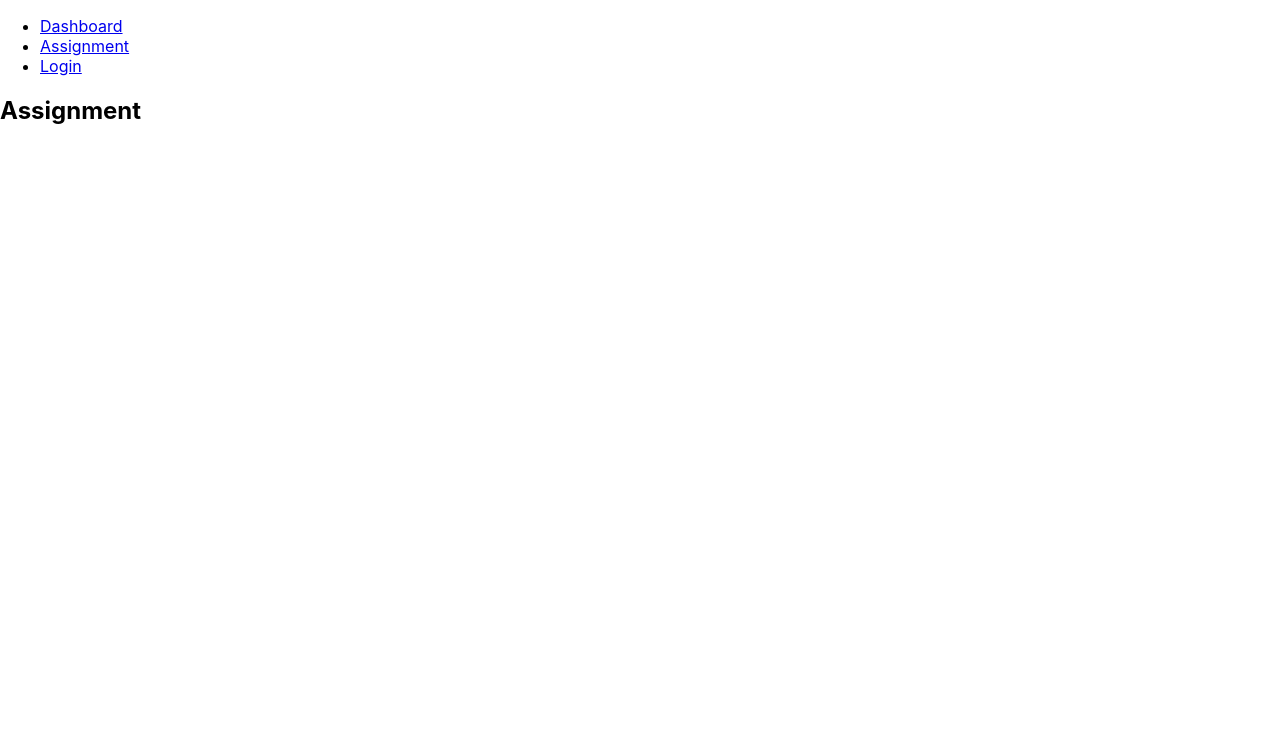
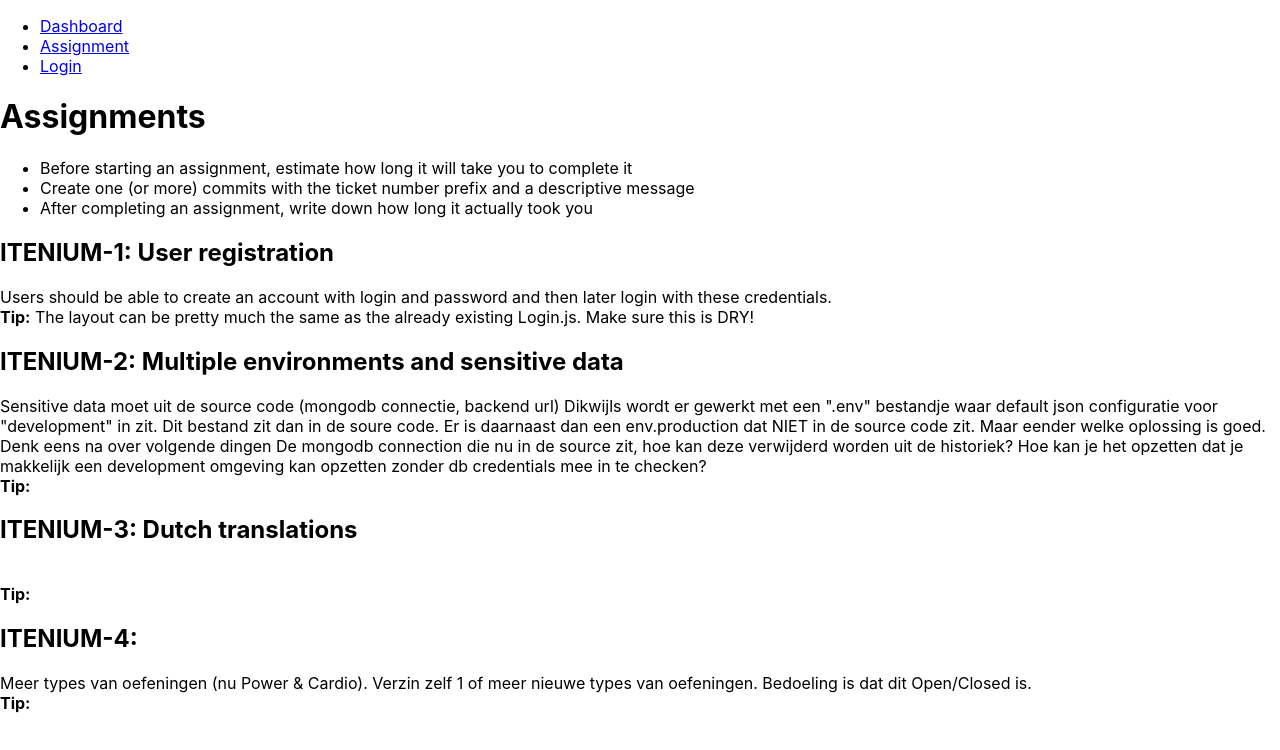
Before and after one commit to itenium-be/interview-code-test, a React (Create React App) app in the folder frontend-react/: page /assignment in a window 1280 px wide. Shown: the top 750 px of the page. Built offline with nearby package versions, Linux system fonts and the light colour scheme.

Commit message:
assignments

```diff
--- a/frontend-react/public/index.html
+++ b/frontend-react/public/index.html
@@ -19,7 +19,7 @@
       work correctly both with client-side routing and a non-root public URL.
       Learn how to configure a non-root public URL by running `npm run build`.
     -->
-    <title>React App</title>
+    <title>Delayed Kilo</title>
   </head>
   <body>
     <noscript>
--- a/frontend-react/src/Components/Assignment.js
+++ b/frontend-react/src/Components/Assignment.js
@@ -1,3 +1,56 @@
 import React, { Component } from 'react';
 
-export const Assignment = () => <h2>Assignment</h2>;
+export class Assignment extends Component {
+  render() {
+    return (
+      <div>
+        <h1>Assignments</h1>
+        <ul>
+          <li>Before starting an assignment, estimate how long it will take you to complete it</li>
+          <li>Create one (or more) commits with the ticket number prefix and a descriptive message</li>
+          <li>After completing an assignment, write down how long it actually took you</li>
+        </ul>
+
+        <h2>ITENIUM-1: User registration</h2>
+        <div>
+          Users should be able to create an account with login and password and then later login with these credentials.
+          <br />
+          <b>Tip:</b> The layout can be pretty much the same as the already existing Login.js. Make sure this is DRY!
+        </div>
+
+
+
+        <h2>ITENIUM-2: Multiple environments and sensitive data</h2>
+        <div>
+          Sensitive data moet uit de source code (mongodb connectie, backend url)
+          Dikwijls wordt er gewerkt met een ".env" bestandje waar default json configuratie voor "development" in zit. Dit bestand zit dan in de soure code. Er is daarnaast dan een env.production dat NIET in de source code zit. Maar eender welke oplossing is goed.
+          Denk eens na over volgende dingen
+          De mongodb connection die nu in de source zit, hoe kan deze verwijderd worden uit de historiek?
+          Hoe kan je het opzetten dat je makkelijk een development omgeving kan opzetten zonder db credentials mee in te checken?
+          <br />
+          <b>Tip:</b>
+        </div>
+
+
+
+        <h2>ITENIUM-3: Dutch translations</h2>
+        <div>
+
+          <br />
+          <b>Tip:</b>
+        </div>
+
+
+
+
+        <h2>ITENIUM-4: </h2>
+        <div>
+          Meer types van oefeningen (nu Power & Cardio). Verzin zelf 1 of meer nieuwe types van oefeningen.
+          Bedoeling is dat dit Open/Closed is.
+          <br />
+          <b>Tip:</b>
+        </div>
+      </div>
+    );
+  }
+}
```
Also changed, not shown: 1 other file (tests, documents, lock files or other folders).
